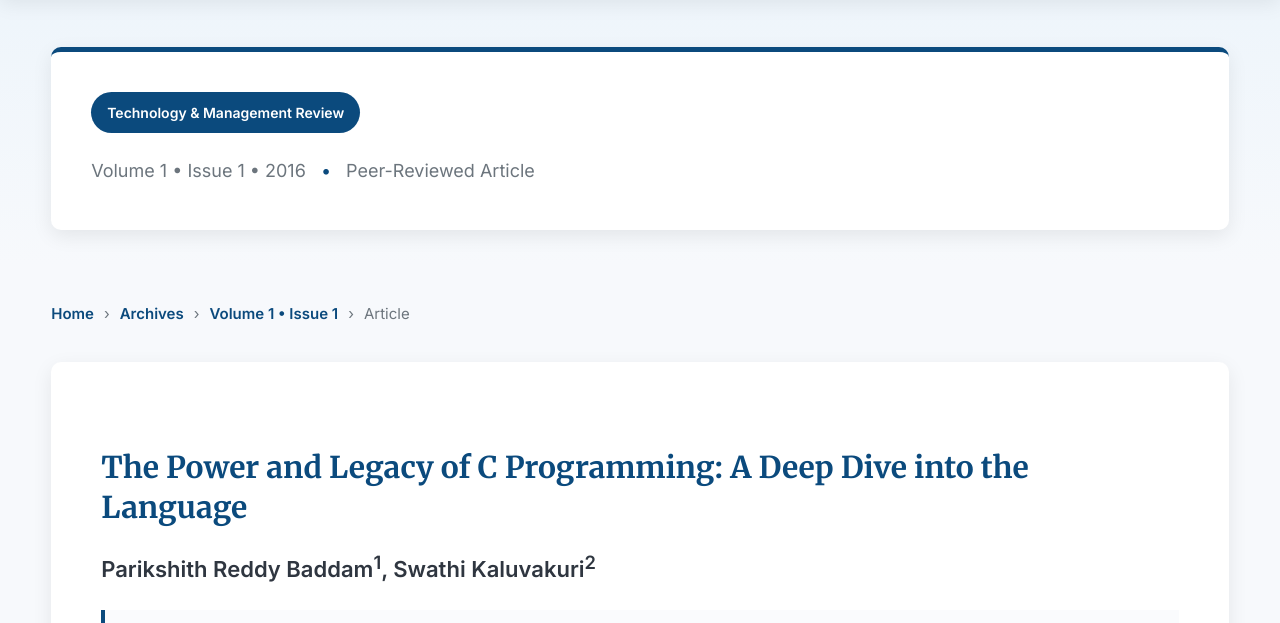
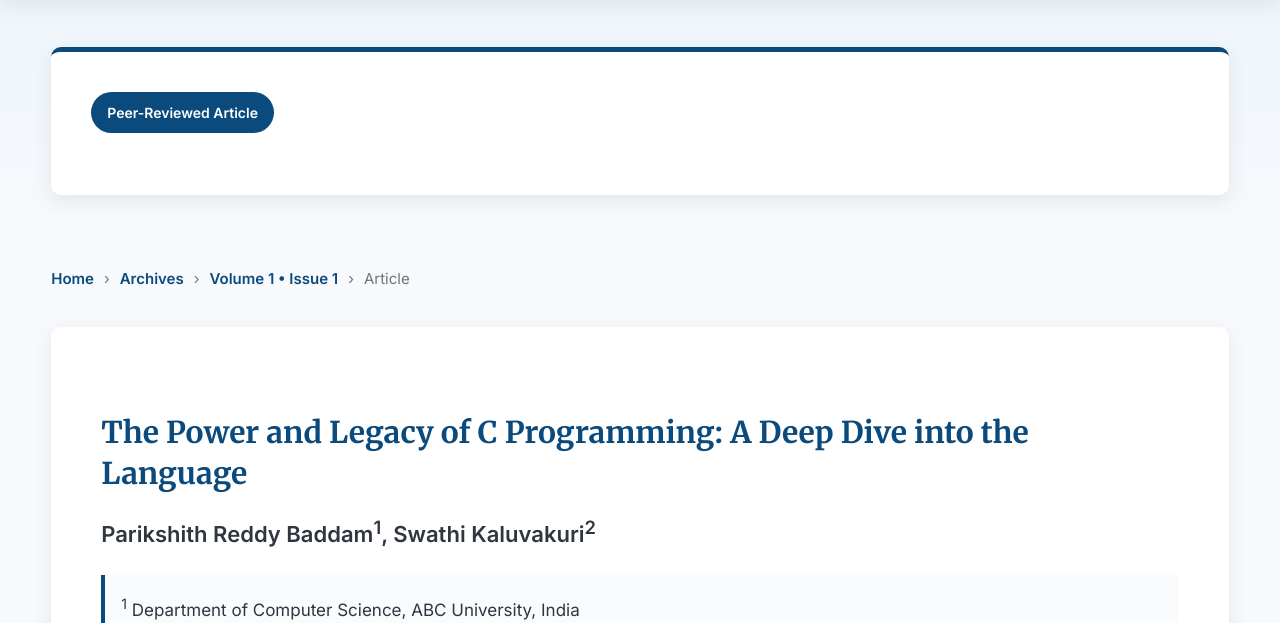
Before and after one commit to uprightpub/uprightpub.github.io, a plain HTML site: page tmr/issues/v1n1/01.html in a window 1280 px wide. Shown: the part 171-794 px from the top of the page. Drawn offline with Linux system fonts and the light colour scheme.

Commit message:
Update 01.html

```diff
--- a/tmr/issues/v1n1/01.html
+++ b/tmr/issues/v1n1/01.html
@@ -1087,19 +1087,10 @@ Article Hero
 
 <div class="journal-badge">
 
-Technology &amp; Management Review
+Peer-Reviewed Article
 
 </div>
 
-<p class="hero-meta">
-
-Volume 1 • Issue 1 • 2016
-
-<span>•</span>
-
-Peer-Reviewed Article
-
-</p>
 
 </div>
 
```
